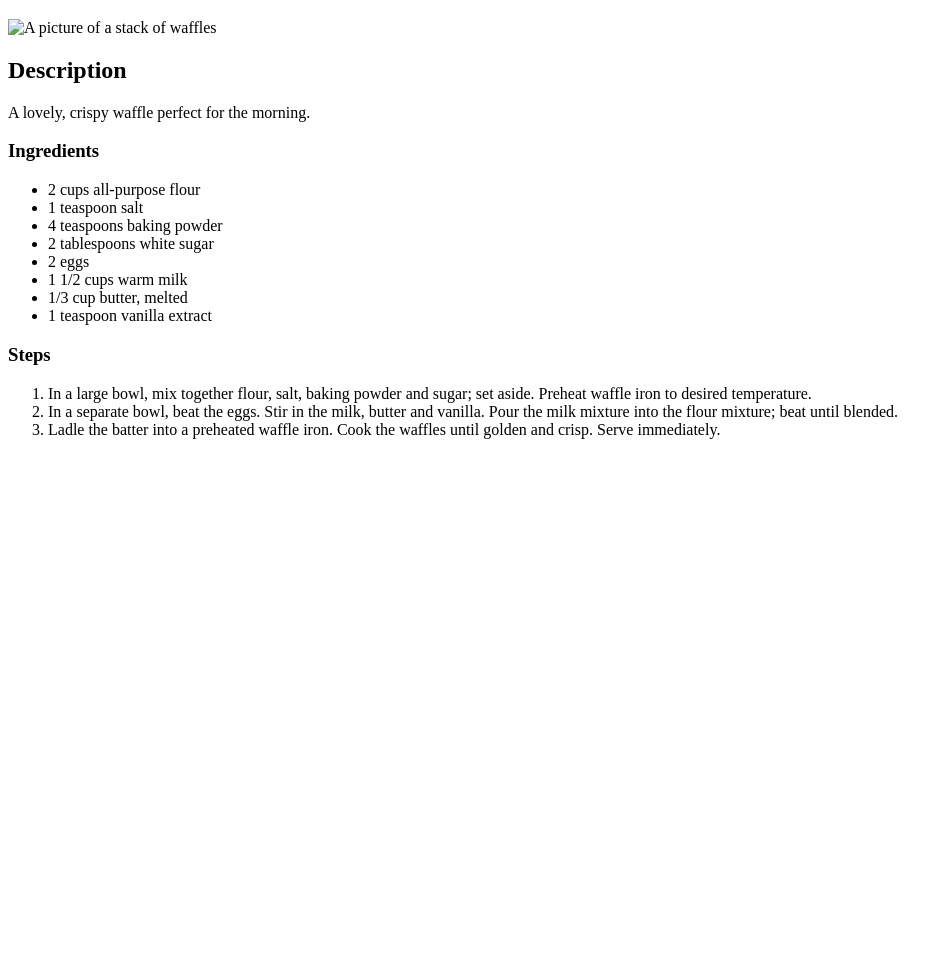
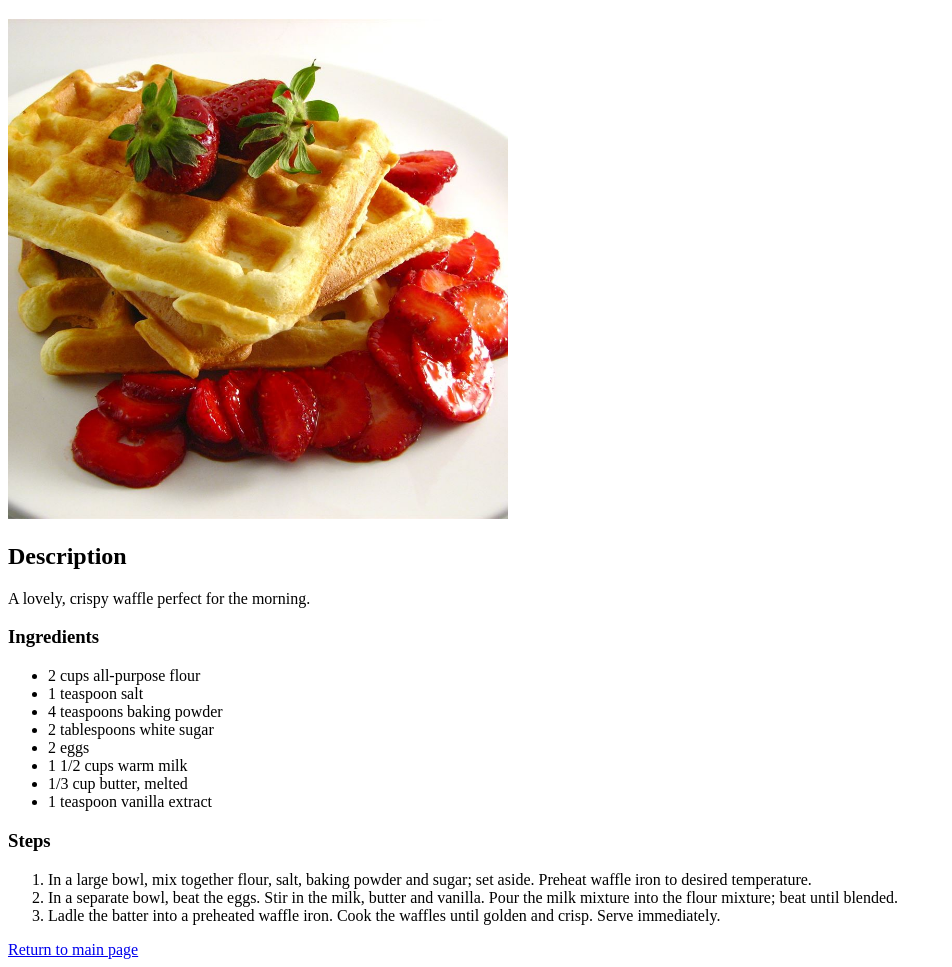
Before and after one commit to dimasjp/odin-recipes, a plain HTML site: page recipes/waffles.html in a window 1280 px wide. Shown: the part 61-1028 px from the top of the page, without its empty margins (0-952 px from the left). Before the commit the page ends 800 px from the top, so only its background shows below. Drawn offline with Linux system fonts and the light colour scheme.

Commit message:
Adjusted images and added return home link

```diff
--- a/recipes/waffles.html
+++ b/recipes/waffles.html
@@ -10,7 +10,7 @@
 <body>
     <h1>Waffles</h1>
 
-    <img src="../images/waffles.jpeg" alt="A picture of a stack of waffles" style="width:600px;600px;">
+    <img src="../images/waffles.jpg" alt="A picture of a stack of waffles" style="width:500px;500px;">
     <h2>Description</h2>
     <p>A lovely, crispy waffle perfect for the morning.</p>
 
@@ -32,6 +32,7 @@
         <li>In a separate bowl, beat the eggs. Stir in the milk, butter and vanilla. Pour the milk mixture into the flour mixture; beat until blended.</li>
         <li>Ladle the batter into a preheated waffle iron. Cook the waffles until golden and crisp. Serve immediately.</li>
     </ol>
+    <a href="../index.html">Return to main page</a>
 </body>
 
 </html>
```
Also changed, not shown: recipes/hash-browns.html (+1 -1 lines), recipes/pancakes.html (+1 -1 lines).
